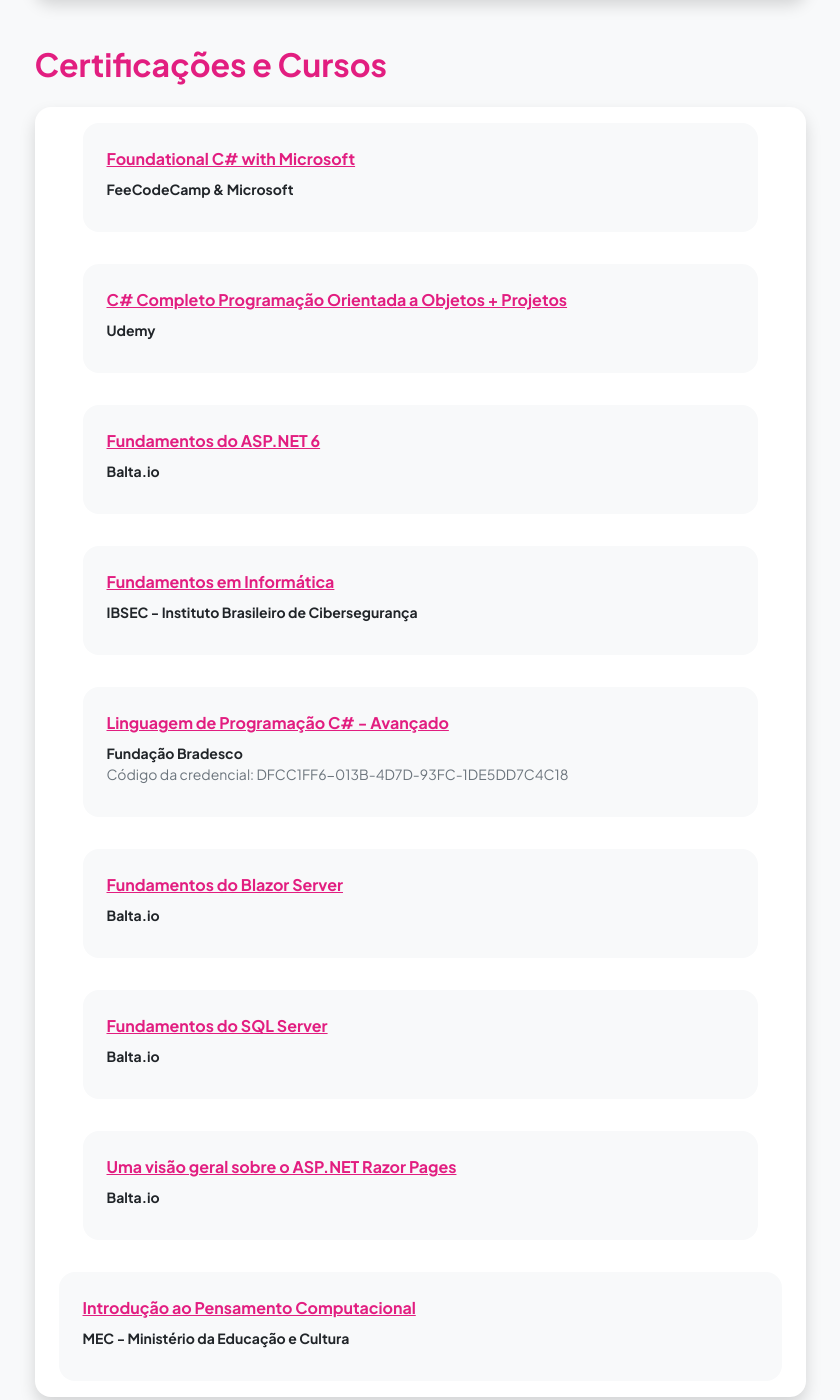
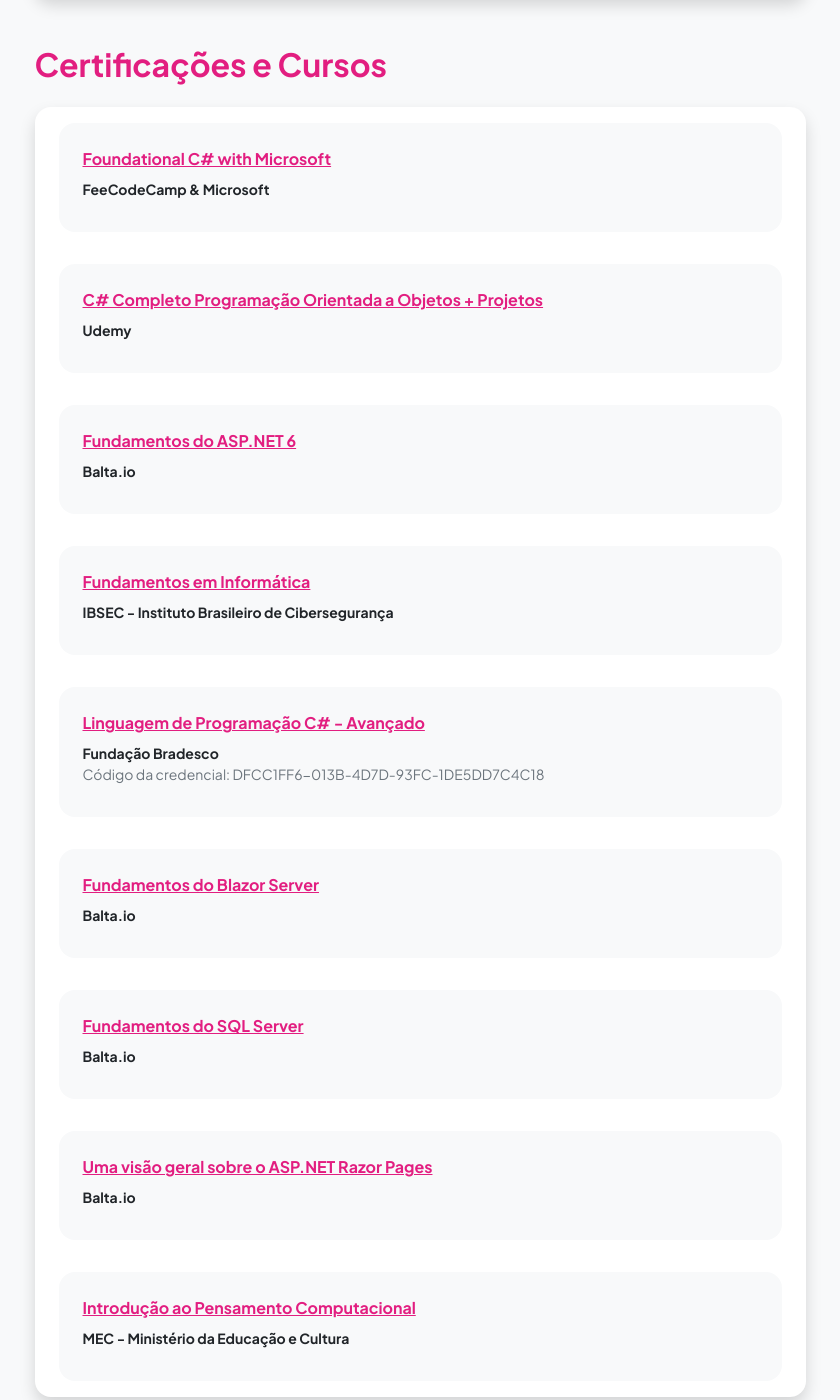
Before and after one commit to Winpenning/portifolio, a plain HTML site: page resume.html in a window 1280 px wide. Shown: the part 2022-3422 px from the top of the page, without its empty margins (220-1060 px from the left). Drawn offline with nearby package versions, Linux system fonts and the light colour scheme.

Commit message:
aplicação da formatação

```diff
--- a/resume.html
+++ b/resume.html
@@ -138,7 +138,7 @@
                         <section>
                             <h2 class="text-secondary fw-bolder mb-4">Certificações e Cursos</h2>
                             <div class="card shadow border-0 rounded-4 mb-5">
-                                <div class="card-body px-5">
+                                <div class="card-body px-4">
                                     <div class="row align-items-center gx-5">
                                         <div class="col text-center text-lg-start mb-4 mb-lg-0">
                                             <div class="bg-light p-4 rounded-4">
@@ -150,7 +150,7 @@
                                         </div>
                                     </div>
                                 </div>
-                                <div class="card-body px-5">
+                                <div class="card-body px-4">
                                     <div class="row align-items-center gx-5">
                                         <div class="col text-center text-lg-start mb-4 mb-lg-0">
                                             <div class="bg-light p-4 rounded-4">
@@ -162,7 +162,7 @@
                                         </div>
                                     </div>
                                 </div>
-                                <div class="card-body px-5">
+                                <div class="card-body px-4">
                                     <div class="row align-items-center gx-5">
                                         <div class="col text-center text-lg-start mb-4 mb-lg-0">
                                             <div class="bg-light p-4 rounded-4">
@@ -174,7 +174,7 @@
                                         </div>
                                     </div>
                                 </div>
-                                <div class="card-body px-5">
+                                <div class="card-body px-4">
                                     <div class="row align-items-center gx-5">
                                         <div class="col text-center text-lg-start mb-4 mb-lg-0">
                                             <div class="bg-light p-4 rounded-4">
@@ -186,7 +186,7 @@
                                         </div>
                                     </div>
                                 </div>
-                                <div class="card-body px-5">
+                                <div class="card-body px-4">
                                     <div class="row align-items-center gx-5">
                                         <div class="col text-center text-lg-start mb-4 mb-lg-0">
                                             <div class="bg-light p-4 rounded-4">
@@ -200,7 +200,7 @@
                                         </div>
                                     </div>
                                 </div>
-                                <div class="card-body px-5">
+                                <div class="card-body px-4">
                                     <div class="row align-items-center gx-5">
                                         <div class="col text-center text-lg-start mb-4 mb-lg-0">
                                             <div class="bg-light p-4 rounded-4">
@@ -212,7 +212,7 @@
                                         </div>
                                     </div>
                                 </div>
-                                <div class="card-body px-5">
+                                <div class="card-body px-4">
                                     <div class="row align-items-center gx-5">
                                         <div class="col text-center text-lg-start mb-4 mb-lg-0">
                                             <div class="bg-light p-4 rounded-4">
@@ -224,7 +224,7 @@
                                         </div>
                                     </div>
                                 </div>
-                                <div class="card-body px-5">
+                                <div class="card-body px-4">
                                     <div class="row align-items-center gx-5">
                                         <div class="col text-center text-lg-start mb-4 mb-lg-0">
                                             <div class="bg-light p-4 rounded-4">
```
